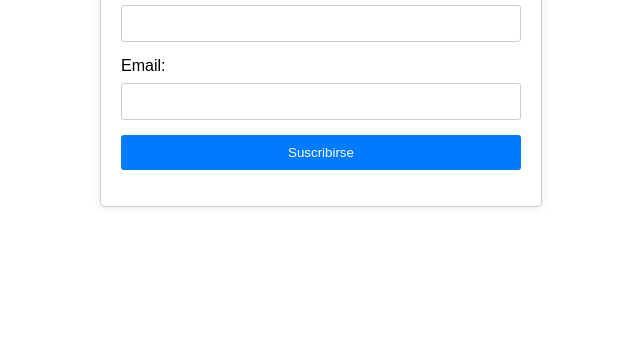
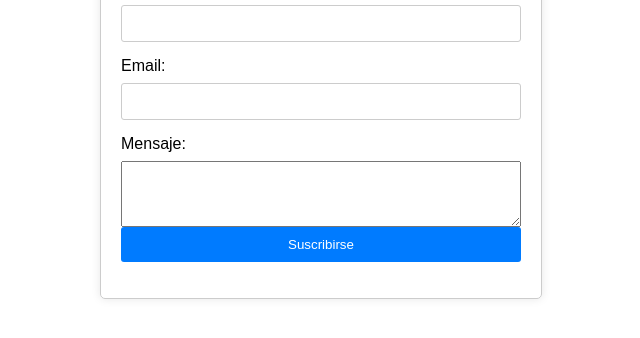
Before and after one commit to BrandonAriasCj/brandon, a plain HTML site: page index.html in a window 1280 px wide. Shown: the part 168-506 px from the top of the page, without its empty margins (319-959 px from the left). Drawn offline with Linux system fonts and the light colour scheme.

Commit message:
Update index.html
añadi en area de texto

```diff
--- a/index.html
+++ b/index.html
@@ -16,6 +16,9 @@
             <label for="email">Email:</label>
             <input type="email" id="email" name="email" required>
 
+            <label for="mensaje">Mensaje:</label>
+            <textarea class="form-control" id="mensaje" name="mensaje" rows="4" required></textarea>
+
             <button type="submit">Suscribirse</button>
         </form>
         <p id="message"></p>
```
